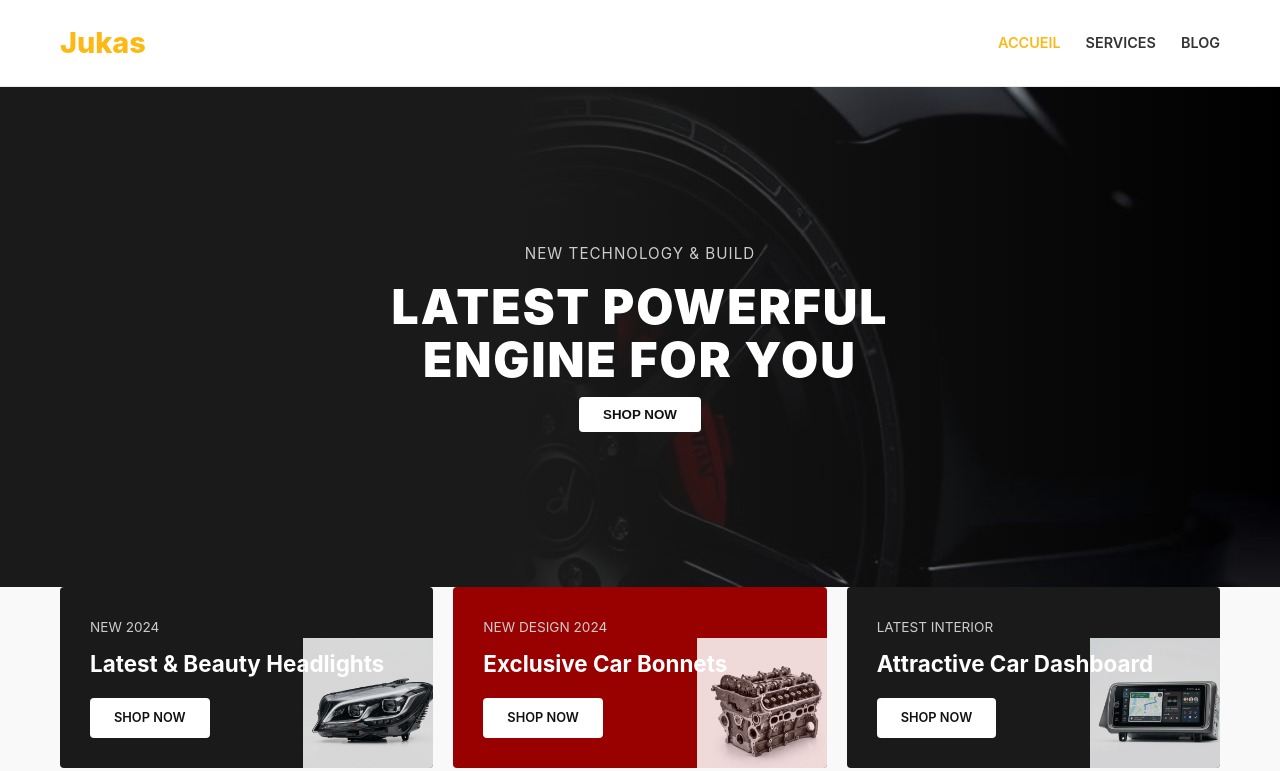
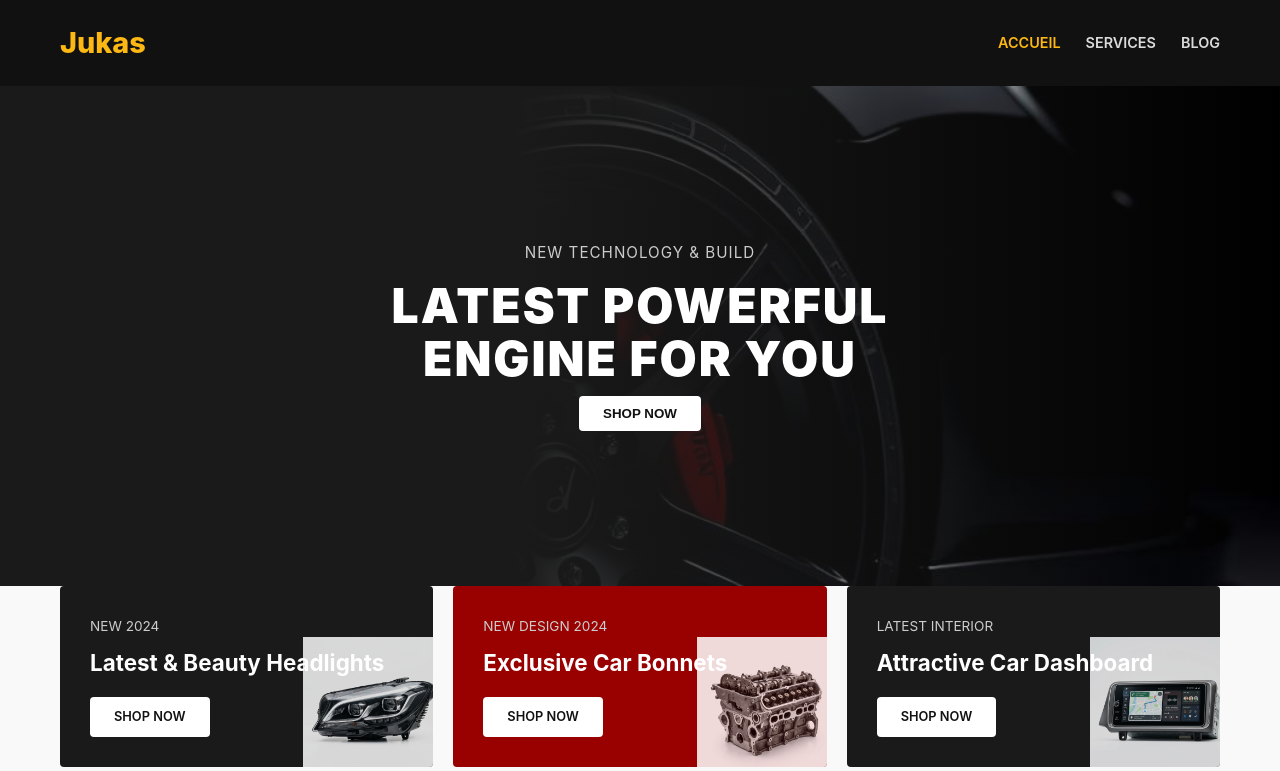
Before and after one commit to AinaFenosoa/reparation-voiture, a React (Vite) app in the folder client/: page / in a window 1280 px wide. Shown: the top 771 px of the page. Built offline with nearby package versions, Linux system fonts and the light colour scheme; no server answers.

Commit message:
fix problems

```diff
--- a/client/src/components/NavBar.css
+++ b/client/src/components/NavBar.css
@@ -1,7 +1,10 @@
 .navbar {
-  background-color: var(--text-white);
+  /* Background noir semi-transparent + flou d'arrière-plan (effet vitré) */
+  background-color: rgb(17, 17, 17);
+  -webkit-backdrop-filter: blur(30px);
+  backdrop-filter: blur(30px);
+
   padding: 20px 0;
-  border-bottom: 1px solid var(--border-color);
   position: sticky;
   top: 0;
   z-index: 100;
@@ -28,14 +31,14 @@
 .navbar-links li a {
   font-size: 0.9rem;
   font-weight: 600;
-  color: var(--text-dark);
+  color: rgba(255, 255, 255, 0.85); /* Texte clair pour être visible sur le fond sombre */
   text-transform: uppercase;
   transition: color 0.3s ease;
 }
 
 .navbar-links li a:hover,
 .navbar-links li a.active {
-  color: var(--primary-color);
+  color: var(--primary-color); /* Couleur jaune accent */
 }
 
 .navbar-actions {
@@ -47,7 +50,7 @@
 .navbar-auth {
   font-size: 0.85rem;
   font-weight: 600;
-  color: var(--text-dark);
+  color: #ffffff;
 }
 
 .navbar-auth a:hover {
@@ -56,6 +59,7 @@
 
 .navbar-auth .separator {
   margin: 0 5px;
+  color: rgba(30, 28, 28, 0.338);
 }
 
 .navbar-cart {
@@ -63,6 +67,7 @@
   cursor: pointer;
   display: flex;
   align-items: center;
+  color: #ffffff;
 }
 
 .cart-icon {
@@ -83,6 +88,6 @@
 
 @media (max-width: 900px) {
   .navbar-links {
-    display: none; /* Hide on mobile for now, would need a hamburger menu */
+    display: none;
   }
 }
--- a/client/src/pages/Blog.css
+++ b/client/src/pages/Blog.css
@@ -16,7 +16,7 @@
   font-family: 'Arial', sans-serif;
   background-color: var(--blog-bg-light);
   min-height: 100vh;
-  overflow-x: hidden;
+  overflow-x: clip;
 }
 
 /* ==========================================
--- a/client/src/pages/Services.css
+++ b/client/src/pages/Services.css
@@ -13,7 +13,7 @@
   width: 100%;
   background-color: var(--service-bg-light);
   min-height: 100vh;
-  overflow-x: hidden;
+  overflow-x: clip;
 
   display: flex;
   flex-direction: column;
```
